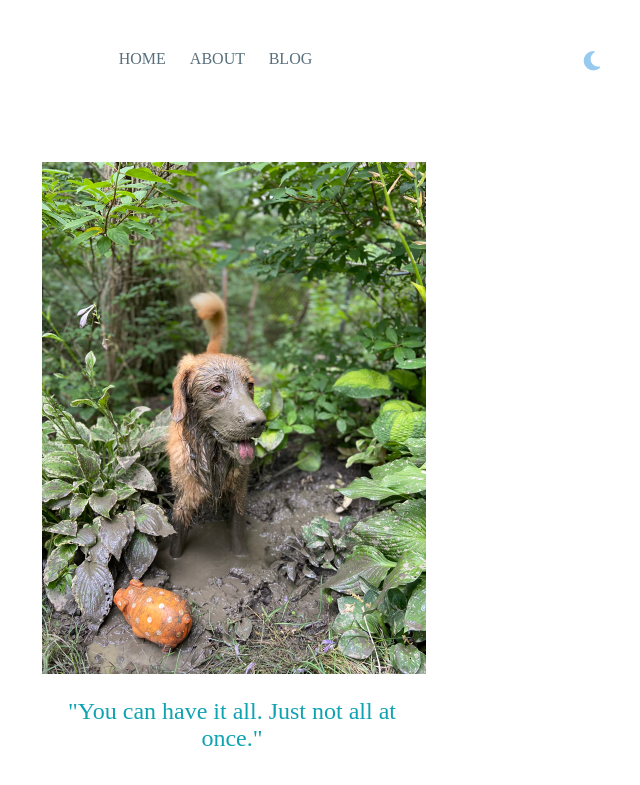
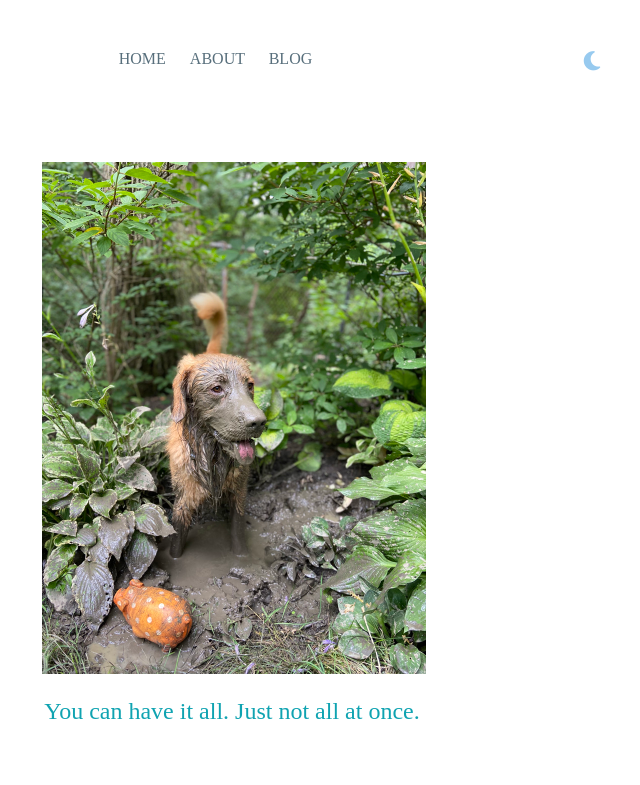
Before and after one commit to vaishnavisen/vaishnavisen.github.io, a Jekyll site: the page built from index.html, in a window 1280 px wide. Shown: the top 785 px of the page, without its empty margins (408-1048 px from the left). Built offline with Jekyll 4.4.1, drawn with Linux system fonts in a browser that asks for light colours; nearby versions of some CDN libraries.

Commit message:
Fix typo

```diff
--- a/index.html
+++ b/index.html
@@ -4,6 +4,6 @@ layout: default
 <body>
  <center>
  <img src="/assets/images/wip.jpeg" alt="" width=384 height = 512/>
- <p class="title">"You can have it all. Just not all at once."</p>
+ <p class="title">You can have it all. Just not all at once.</p>
  </center>
 </body>
```
